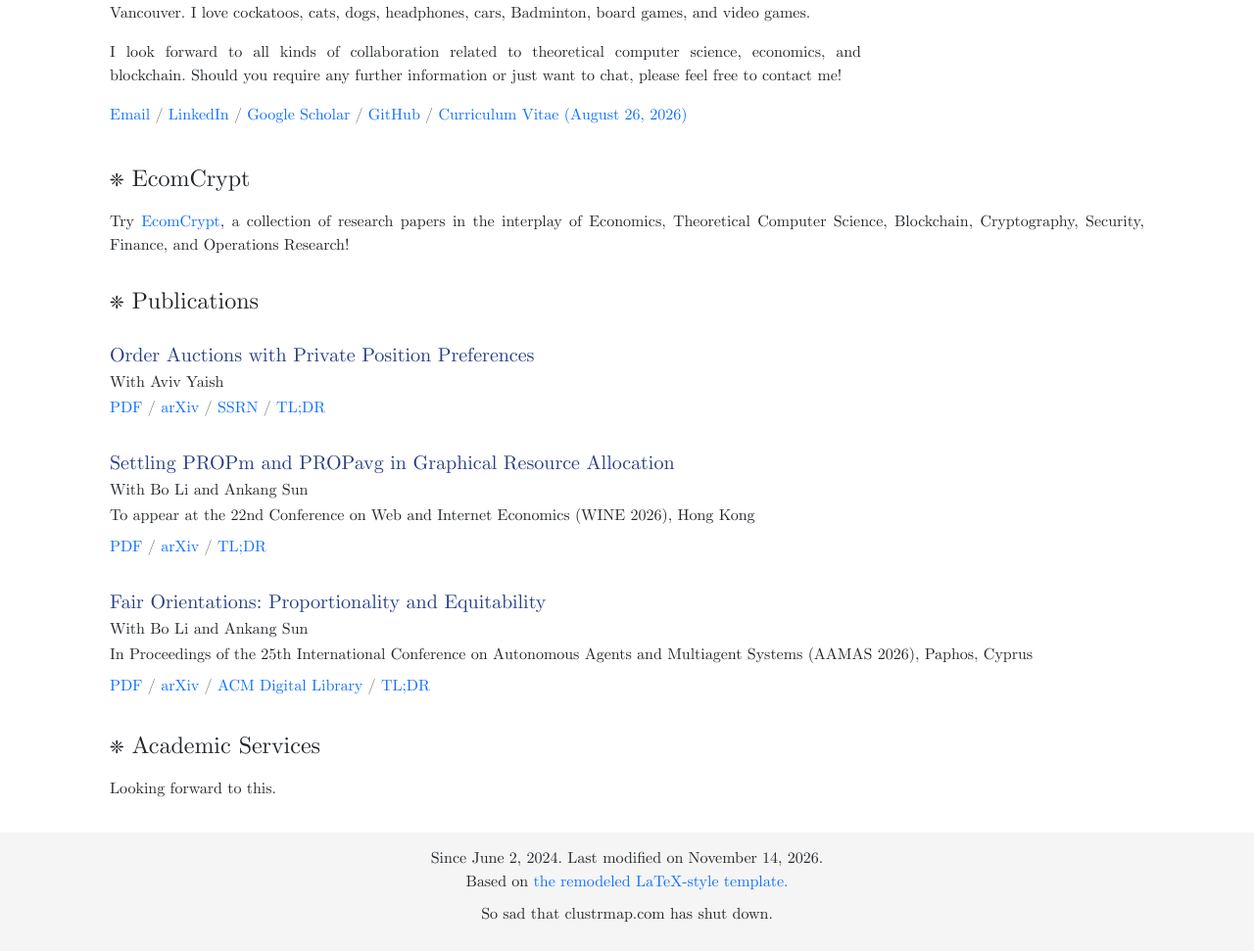
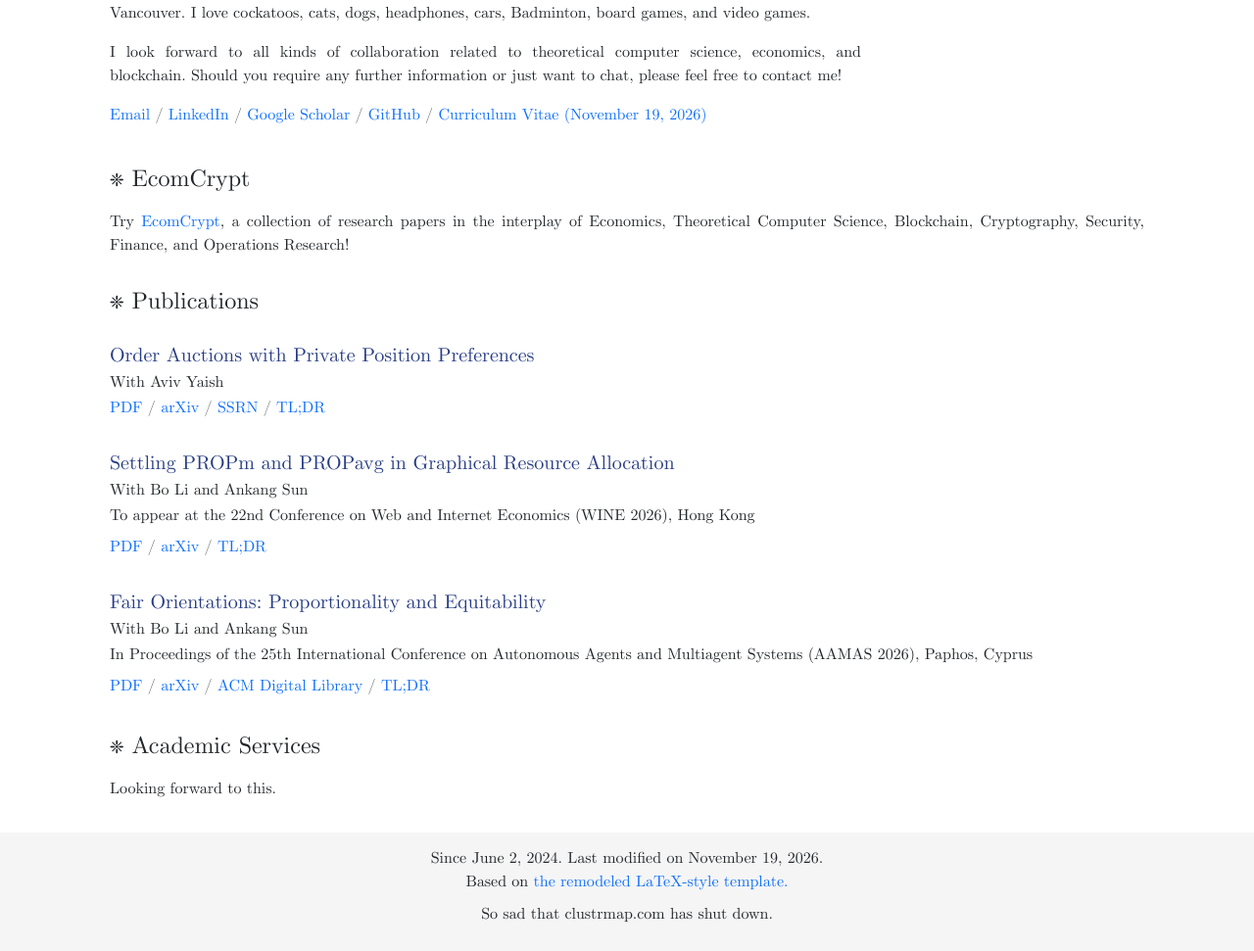
Before and after one commit to WANGaRuijie/WANGaRuijie.github.io, a Jekyll site: the page built from index.md, in a window 1280 px wide. Shown: the part 443-1414 px from the top of the page at 98% size. Built offline with Jekyll 4.4.1, drawn with Linux system fonts in a browser that asks for light colours; a script that is not in the unit is left out.

Commit message:
Update CV

```diff
--- a/index.md
+++ b/index.md
@@ -18,7 +18,7 @@ title: "Ruijie's Spot"
                  <a href="https://www.linkedin.com/in/ruijie-wang-780406260/">LinkedIn</a> /
             <a href="https://scholar.google.com/citations?user=jv1-HXAAAAAJ">Google Scholar</a> /
             <a href="https://github.com/WANGaRuijie">GitHub</a> /
-            <a href="{{ '/Curriculum-Vitae-Wang-Ruijie.pdf' | relative_url }}">Curriculum Vitae (August 26, 2026)</a>
+            <a href="{{ '/Curriculum-Vitae-Wang-Ruijie.pdf' | relative_url }}">Curriculum Vitae (November 19, 2026)</a>
         </div>
         <div class="col-auto d-none d-md-block">
             <img class="profile-img" src="{{ '/assets/profile.jpg' | relative_url }}" />
@@ -99,7 +99,7 @@ title: "Ruijie's Spot"
     <div class="container-sm">
         <div class="row justify-content-center"> <!-- Bootstrap's class for centering the content -->
             <div class="col text-center" style="margin-bottom: 9px;"> <!-- Use margin-bottom to create space between the text and the globe -->
-                Since June 2, 2024. Last modified on November 14, 2026. <br />
+                Since June 2, 2024. Last modified on November 19, 2026. <br />
                 Based on <a href="https://github.com/TonyLianLong/websitev2"> the remodeled LaTeX-style template.</a><br />
             </div>
         </div>
--- a/sitemap.xml
+++ b/sitemap.xml
@@ -15,7 +15,7 @@
 <url>
   <loc>https://wangaruijie.github.io/Curriculum-Vitae-Wang-Ruijie.pdf</loc>
   <lastmod>2024-07-26T08:54:18+00:00</lastmod>
-  <priority>0.80</priority>
+  <priority>0.40</priority>
 </url>
 <url>
   <loc>https://wangaruijie.github.io/EcomCrypt/</loc>
```
Also changed, not shown: 1 other file.
